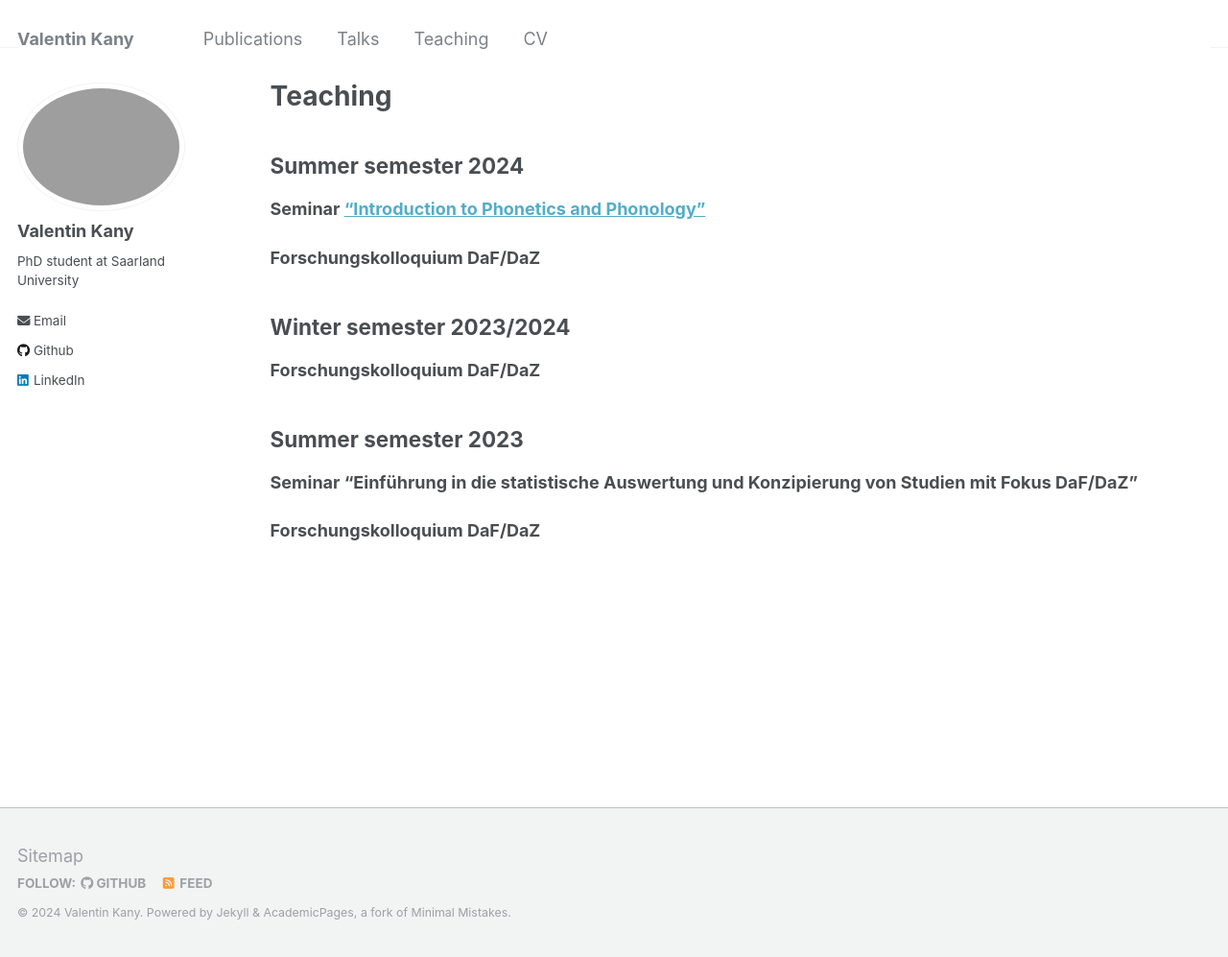
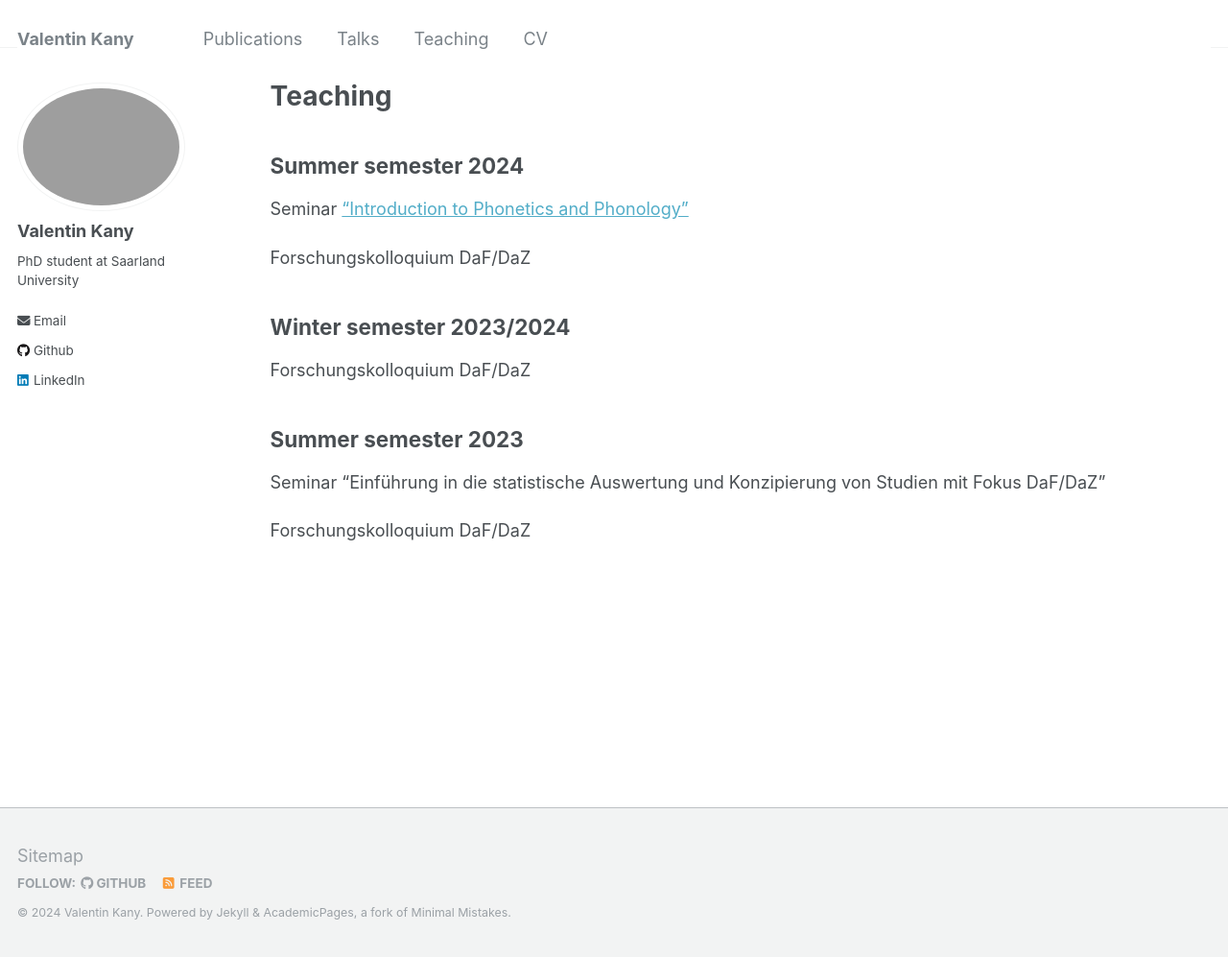
Before and after one commit to Valentin-Kany/Valentin-Kany.github.io, a Jekyll site: the page built from _pages/teaching.md, in a window 1280 px wide and 997 px high. Shown: the whole window at 96% size. Built offline with Jekyll 4.4.1, drawn with Linux system fonts in a browser that asks for light colours.

```diff
--- a/_pages/teaching.md
+++ b/_pages/teaching.md
@@ -7,19 +7,19 @@ author_profile: true
 
 ## Summer semester 2024
 
-**Seminar [“Introduction to Phonetics and Phonology”](https://www.coli.uni-saarland.de/courses/einf_phon_phon/2024_SS/phonphon.html){:target="_blank"}**
+Seminar [“Introduction to Phonetics and Phonology”](https://www.coli.uni-saarland.de/courses/einf_phon_phon/2024_SS/phonphon.html){:target="_blank"}
 
-**Forschungskolloquium DaF/DaZ**
+Forschungskolloquium DaF/DaZ
 
 ## Winter semester 2023/2024
 
-**Forschungskolloquium DaF/DaZ**
+Forschungskolloquium DaF/DaZ
 
 ## Summer semester 2023
 
-**Seminar "Einführung in die statistische Auswertung und Konzipierung von Studien mit Fokus DaF/DaZ"**
+Seminar "Einführung in die statistische Auswertung und Konzipierung von Studien mit Fokus DaF/DaZ"
 
-**Forschungskolloquium DaF/DaZ**
+Forschungskolloquium DaF/DaZ
 
 
 
```
